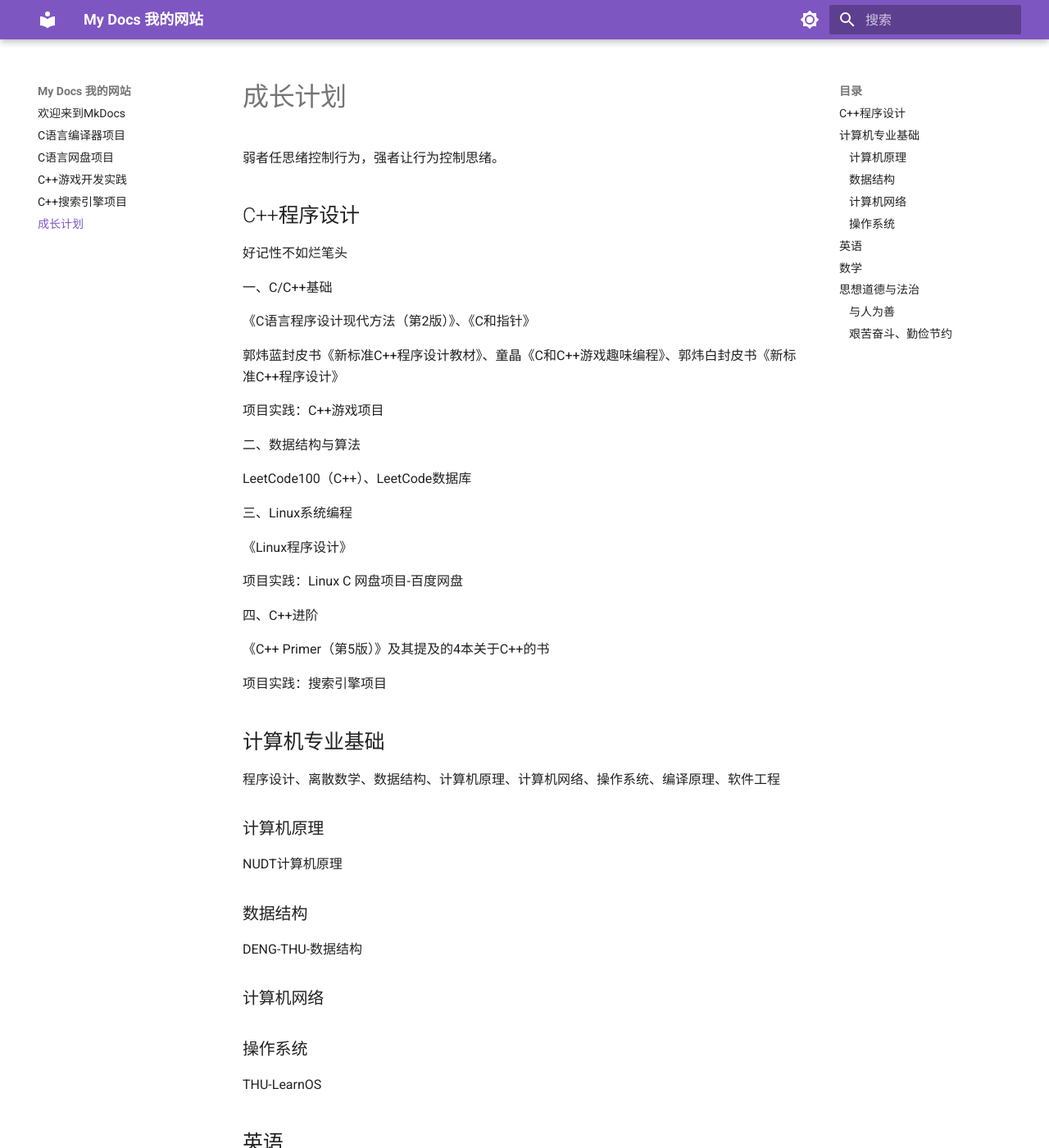
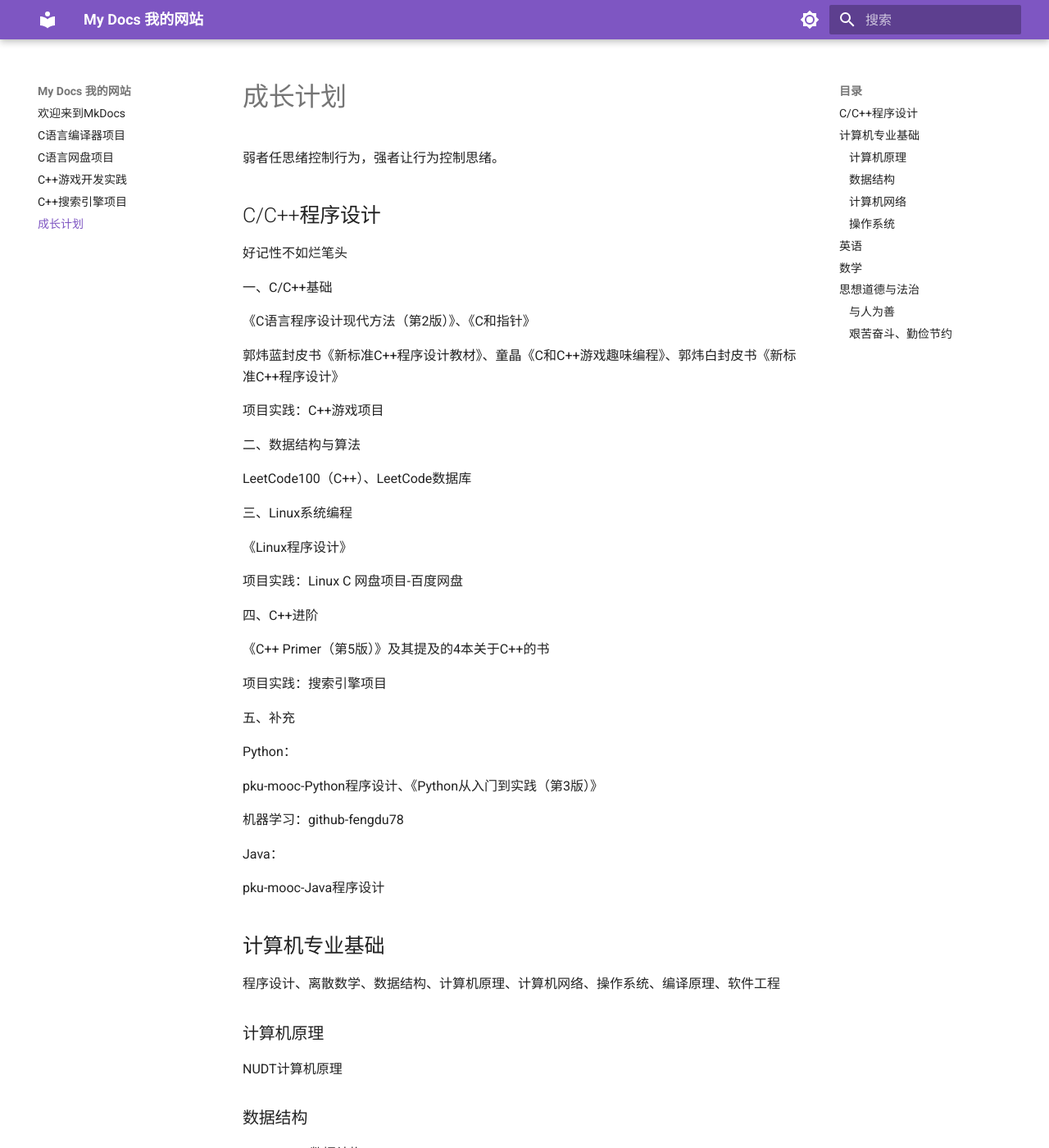
Before and after one commit to csRocket/mysite, an MkDocs documentation site: the page built from docs/prog.md, in a window 1280 px wide and 1400 px high. Shown: the whole window at 82% size. Built offline with MkDocs 1.6.1 and Material for MkDocs 9.7.7, drawn with Linux system fonts in a browser that asks for light colours.

Commit message:
Update prog.md

```diff
--- a/docs/prog.md
+++ b/docs/prog.md
@@ -2,7 +2,7 @@
 
 弱者任思绪控制行为，强者让行为控制思绪。
 
-## C++程序设计
+## C/C++程序设计
 
 好记性不如烂笔头
 
@@ -29,6 +29,18 @@ LeetCode100（C++）、LeetCode数据库
 《C++ Primer（第5版）》及其提及的4本关于C++的书
 
 项目实践：搜索引擎项目
+
+五、补充
+
+Python：
+
+pku-mooc-Python程序设计、《Python从入门到实践（第3版）》
+
+机器学习：github-fengdu78
+
+Java：
+
+pku-mooc-Java程序设计
 
 ## 计算机专业基础
 
```
